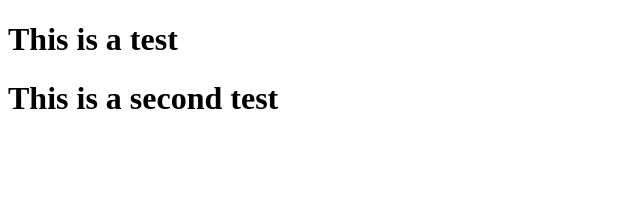
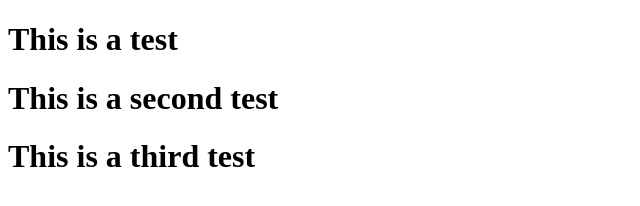
Before and after one commit to paddytenko1/carselling_project, a plain HTML site: page index.html in a window 1280 px wide. Shown: the whole page, without its empty margins (0-640 px from the left). Drawn offline with Linux system fonts and the light colour scheme.

Commit message:
third h1 update

```diff
--- a/index.html
+++ b/index.html
@@ -9,6 +9,7 @@
 <body>
     <h1>This is a test</h1>
     <h1>This is a second test</h1>
+    <h1>This is a third test</h1>
 
 </body>
 </html>
```
